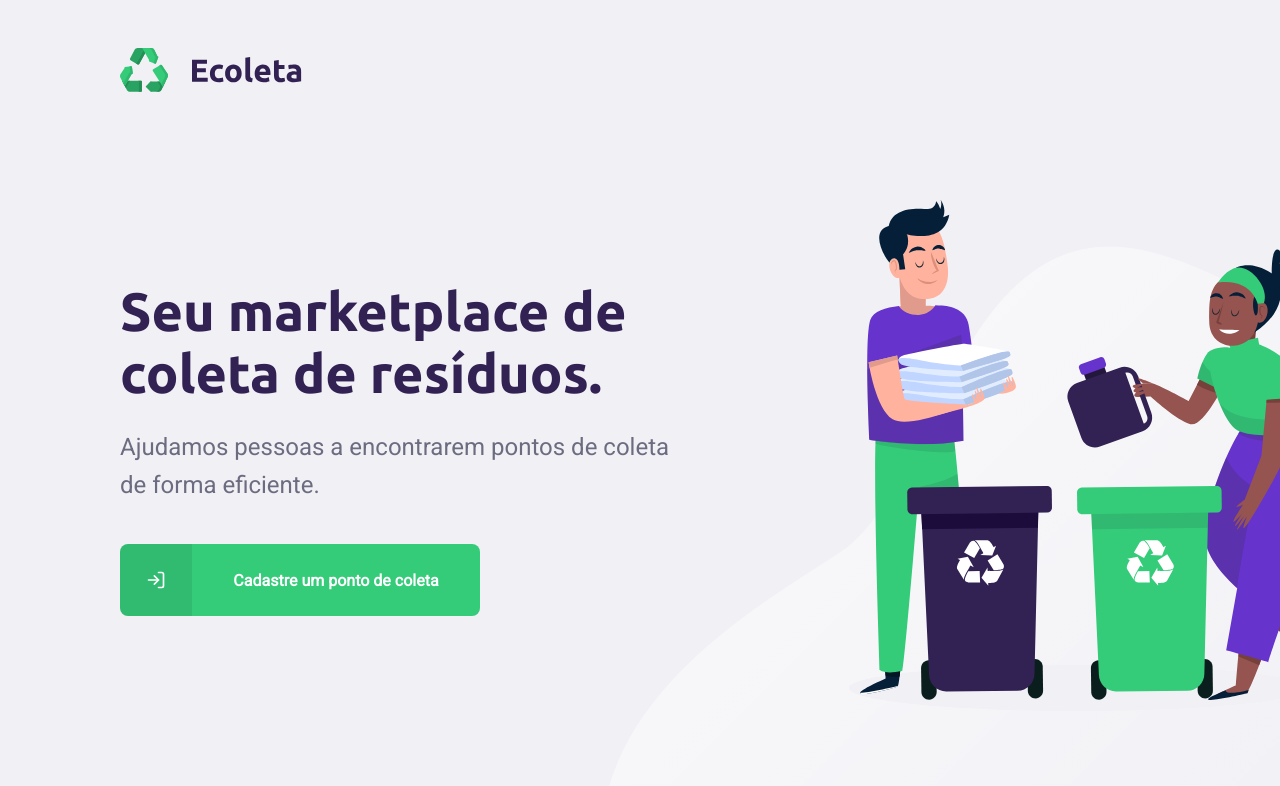
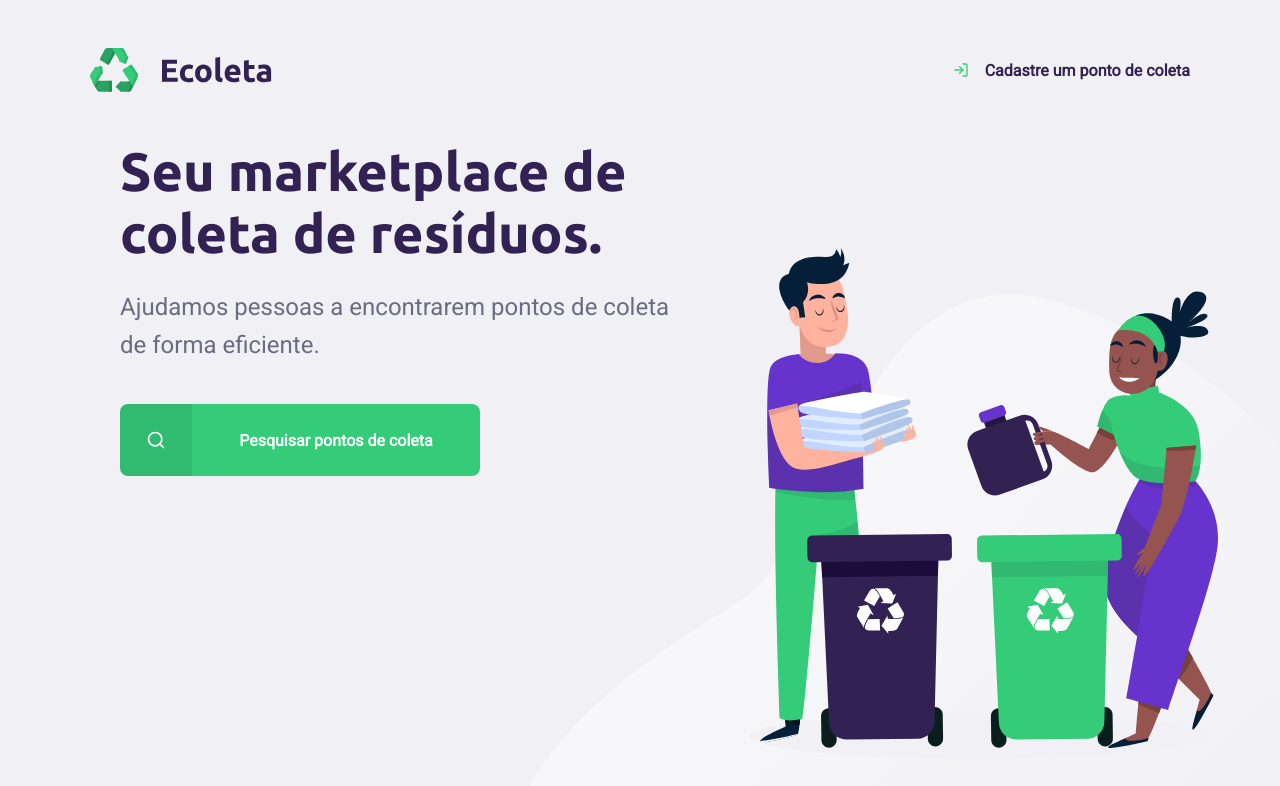
Before and after one commit to jorgedsdias/ecoleta-web, a React (Create React App) app: page / in a window 1280 px wide. Shown: the top 786 px of the page. Built offline with nearby package versions, Linux system fonts and the light colour scheme.

Commit message:
Alteracoes

```diff
--- a/src/pages/CreatePoint/index.tsx
+++ b/src/pages/CreatePoint/index.tsx
@@ -62,7 +62,7 @@ const CreatePoint = () => {
         axios.get<IBGEUFResponse[]>('https://servicodados.ibge.gov.br/api/v1/localidades/estados').then(response => {
             const ufInitials = response.data.map(uf => uf.sigla);
 
-            setUfs(ufInitials);
+            setUfs(ufInitials.sort());
         });
     }, []);
 
@@ -76,7 +76,9 @@ const CreatePoint = () => {
             .then(response => {
                 const cityNames = response.data.map(city => city.nome);
 
-                setCitys(cityNames);
+                setCitys(cityNames.sort((a, b) => {
+                    return a.localeCompare(b);
+                }));
         });
     }, [selectedUf]);
 
--- a/src/pages/Home/index.tsx
+++ b/src/pages/Home/index.tsx
@@ -1,5 +1,5 @@
 import React from 'react';
-import { FiLogIn } from 'react-icons/fi';
+import { FiLogIn, FiSearch } from 'react-icons/fi';
 import { Link } from 'react-router-dom';
 
 import './styles.css';
@@ -7,25 +7,64 @@ import logo from '../../assets/logo.svg';
 
 const Home = () => {
     return (
+        <>
+            {/* <div id="black-overlay">
+                <div className="overlay-content">
+                    <p>Pontos de coleta</p>
+
+                    <form>
+                        <div className="field">
+                            <select
+                                name="uf"
+                                id="uf"
+                                // value=""
+                                // onChange=""
+                            >
+                                <option value="0">Selecione uma UF</option>
+                            </select>
+                        </div>
+                        <div className="field">
+                            <select
+                                name="city"
+                                id="city"
+                                // value=""
+                                // onChange=""
+                            >
+                                <option value="0">Selecione uma Cidade</option>
+                            </select>
+                        </div>
+
+                        <button type="submit">Buscar</button>
+                    </form>
+                </div>
+            </div> */}
             <div id="page-home">
-            <div className="content">
+                <div className="page-header">
                     <header>
                         <img src={logo} alt="Ecoleta" />
+
+                        <Link to="/create-point">
+                            <FiLogIn />
+                            Cadastre um ponto de coleta
+                        </Link>
                     </header>
+                </div>
 
+                <div className="content">
                     <main>
                         <h1>Seu marketplace de coleta de resíduos.</h1>
                         <p>Ajudamos pessoas a encontrarem pontos de coleta de forma eficiente.</p>
 
                         <Link to="/create-point">
                             <span>
-                            <FiLogIn />
+                                <FiSearch />
                             </span>
-                        <strong>Cadastre um ponto de coleta</strong>
+                            <strong>Pesquisar pontos de coleta</strong>
                         </Link>
                     </main>
                 </div>
             </div>
+        </>
     )
 }
 
--- a/src/pages/Home/styles.css
+++ b/src/pages/Home/styles.css
@@ -1,7 +1,34 @@
 #page-home {
   height: 100vh;
 
-    background: url('../../assets/home-background.svg') no-repeat 600px bottom;
+  background: url('../../assets/home-background.svg') no-repeat 500px bottom;
+}
+
+#page-home .page-header {
+  max-width: 1100px;
+  margin:0 auto;
+}
+
+#page-home .page-header header {
+  margin-top: 48px;
+
+  display: flex;
+  justify-content: space-between;
+  align-items: center;
+}
+
+#page-home .page-header header a {
+  color: var(--title-color);
+  font-weight: bold;
+  text-decoration: none;
+
+  display: flex;
+  align-items: center;
+}
+
+#page-home .page-header header a svg {
+  margin-right: 16px;
+  color: var(--primary-color);
 }
 
 #page-home .content {
@@ -10,17 +37,10 @@
   max-width: 1100px;
   margin: 0 auto;
   padding: 0 30px;
-
-    display: flex;
-    flex-direction: column;
-    align-items: flex-start;
-  }
-
-  #page-home .content header {
-    margin: 48px 0 0;
 }
 
 #page-home .content main {
+  margin: 48px 0;
   flex: 1;
   max-width: 560px;
 
@@ -84,6 +104,10 @@
 }
 
 @media(max-width: 900px) {
+  #page-home {
+    background: none;
+  }
+
   #page-home .content {
     align-items: center;
     text-align: center;
@@ -105,3 +129,69 @@
     font-size: 24px;
   }
 }
+
+#black-overlay {
+  background-color:#000;
+  opacity:90%;
+  position:absolute;
+  top:0;
+  width:100%;
+  height:100%;
+
+  display: flex;
+  align-items: center;
+}
+
+#black-overlay .overlay-content {
+  width: 360px;
+  margin:0 auto;
+
+  display: flex;
+  flex-direction: column;
+  align-items: center;
+}
+
+#black-overlay p {
+  color: #FFF;
+  font-weight: bold;
+  font-size: 20px;
+  margin: 0 0 20px;
+}
+
+#black-overlay form {
+  width: 100%;
+}
+
+#black-overlay form .field select {
+  -webkit-appearance: none;
+  -moz-appearance: none;
+  appearance: none;
+  flex: 1;
+  background: #FFF;
+  border-radius: 8px;
+  border: 0;
+  padding: 16px 24px;
+  font-size: 16px;
+  color: #6C6C80;
+  width: 100%;
+  margin: 0 0 10px;
+  opacity:100%;
+}
+
+#black-overlay form button {
+  width: 100%;
+  height: 56px;
+  background: var(--primary-color);
+  border-radius: 8px;
+  color: #FFF;
+  font-weight: bold;
+  font-size: 16px;
+  border: 0;
+  align-self: flex-end;
+  transition: background-color 0.2s;
+  cursor: pointer;
+}
+
+#black-overlay form button:hover {
+  background: #2FB86E;
+}
```
Also changed, not shown: src/pages/CreatePoint/styles.css (indentation only). Lines whose indentation alone changed are shown as unchanged.
